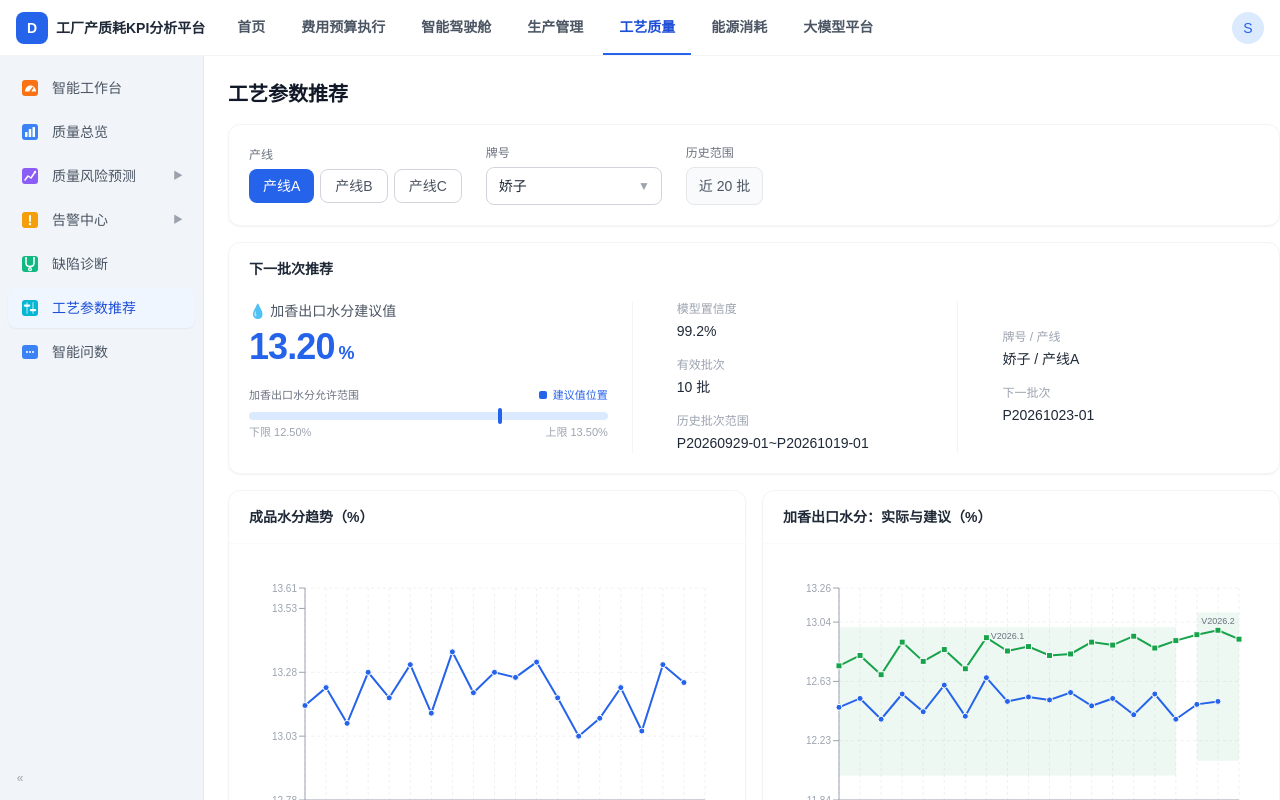
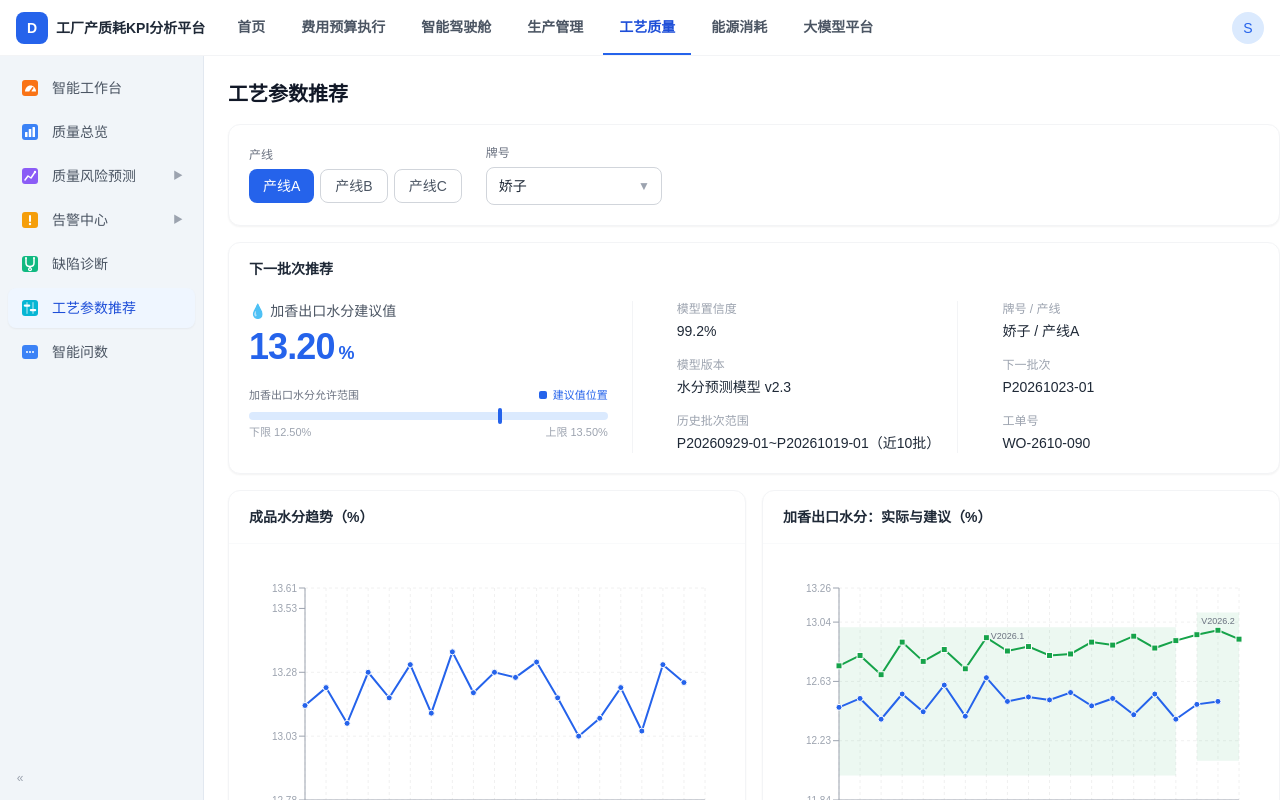
Before and after one commit to Sutattee/Data-Analysis-Platform, a Next.js app: page /quality/parameter-recommend in a window 1280 px wide. Built offline with nearby package versions, Linux system fonts and the light colour scheme; sample sign-in values are in the browser's storage.

Commit message:
feat(recommend): drop range filter, card shows model ver and work order

```diff
--- a/src/components/param-recommend/ParamRecommendView.tsx
+++ b/src/components/param-recommend/ParamRecommendView.tsx
@@ -53,7 +53,7 @@ export function ParamRecommendView() {
         <h1 className="text-xl font-bold text-gray-900">工艺参数推荐</h1>
       </div>
 
-      {/* 筛选栏：产线 Tab + 牌号 + 历史范围 */}
+      {/* 筛选栏：产线 Tab + 牌号 */}
       <Card>
         <div className="flex flex-wrap items-center gap-x-6 gap-y-3">
           <div>
@@ -83,11 +83,6 @@ export function ParamRecommendView() {
             <p className="mb-1.5 text-xs text-gray-500">牌号</p>
             <SearchSelect options={brandOptions} value={brand} onChange={setBrand} placeholder="选择牌号" />
           </div>
-          {/* 历史范围：仅支持最近 20 个批次（固定展示，不可选择） */}
-          <div>
-            <p className="mb-1.5 text-xs text-gray-500">历史范围</p>
-            <p className="rounded-lg border border-gray-200 bg-gray-50 px-3 py-2 text-sm text-gray-600">近 20 批</p>
-          </div>
         </div>
       </Card>
 
--- a/src/components/param-recommend/RecommendCard.tsx
+++ b/src/components/param-recommend/RecommendCard.tsx
@@ -1,7 +1,7 @@
 "use client";
 
 // 下一批次推荐卡：已生成时左中右三栏 —— 左：💧 标签 + 大号建议值（数字从 0 增长动效）+ 允许范围区间位置横条；
-// 中：模型置信度 / 有效批次 / 历史批次范围（模型计算采用的近 10 个有效批次）；右：牌号产线 / 下一批次。三栏间距高度对齐。
+// 中：模型置信度 / 模型版本 / 历史批次范围（模型计算采用的近 10 个有效批次）；右：牌号产线 / 下一批次 / 工单号。三栏间距高度对齐。
 // 已生成不展示状态标签；数据不足 / 暂无待生产仅文字说明；超出工艺范围 / 生成失败保留状态标签与原因文案；
 // 重算期间（updating）仅降透明度提示，不展示文字标签。
 import { Card } from "@/components/ui/Card";
@@ -99,7 +99,7 @@ export function RecommendCard({
                   })()}
                 </div>
 
-                {/* 中栏 模型信息：置信度 / 有效批次 / 历史批次范围 */}
+                {/* 中栏 模型信息：置信度 / 模型版本 / 历史批次范围 */}
                 <div className="flex flex-1 flex-col justify-center gap-4 lg:border-r lg:border-gray-100 lg:px-6">
                   <InfoField
                     label="模型置信度"
@@ -111,20 +111,28 @@ export function RecommendCard({
                       )
                     }
                   />
-                  <InfoField label="有效批次" value={valid.length > 0 ? `${valid.length} 批` : "-"} />
+                  <InfoField
+                    label="模型版本"
+                    value={<span className="font-medium text-gray-800">{rec.modelVer}</span>}
+                  />
                   <InfoField
                     label="历史批次范围"
-                    value={valid.length > 0 ? `${valid[0].batch}~${valid[valid.length - 1].batch}` : "-"}
+                    value={
+                      valid.length > 0
+                        ? `${valid[0].batch}~${valid[valid.length - 1].batch}（近${valid.length}批）`
+                        : "-"
+                    }
                   />
                 </div>
 
-                {/* 右栏 批次信息：牌号产线 / 下一批次 */}
+                {/* 右栏 批次信息：牌号产线 / 下一批次 / 工单号 */}
                 <div className="flex flex-1 flex-col justify-center gap-4 lg:pl-6">
                   <InfoField
                     label="牌号 / 产线"
                     value={rec.batch ? `${rec.batch.brand} / ${rec.batch.line}` : "-"}
                   />
                   <InfoField label="下一批次" value={rec.batch ? rec.batch.batch : "-"} />
+                  <InfoField label="工单号" value={rec.batch ? rec.batch.workOrder : "-"} />
                 </div>
               </div>
             );
--- a/src/lib/mock-data/param-recommend.ts
+++ b/src/lib/mock-data/param-recommend.ts
@@ -213,7 +213,7 @@ export function absDiffOf(b: BatchRecord): number | null {
 // ============ 下一批次推荐 ============
 
 export const DRYING_RANGE = { low: 12.5, high: 13.5 }; // 烘丝出口水分工艺允许范围 %
-export const MODEL_VER = "加香出口水分推荐模型 v2.3";
+export const MODEL_VER = "水分预测模型 v2.3";
 export const DATA_AS_OF = "2026-10-22 09:30"; // 数据截至
 export const REC_CHAIN = { cabinetLoss: 0.75, flavorGain: 0.05 }; // 推算链：目标 + 柜内损耗 − 加香增量
 
```
